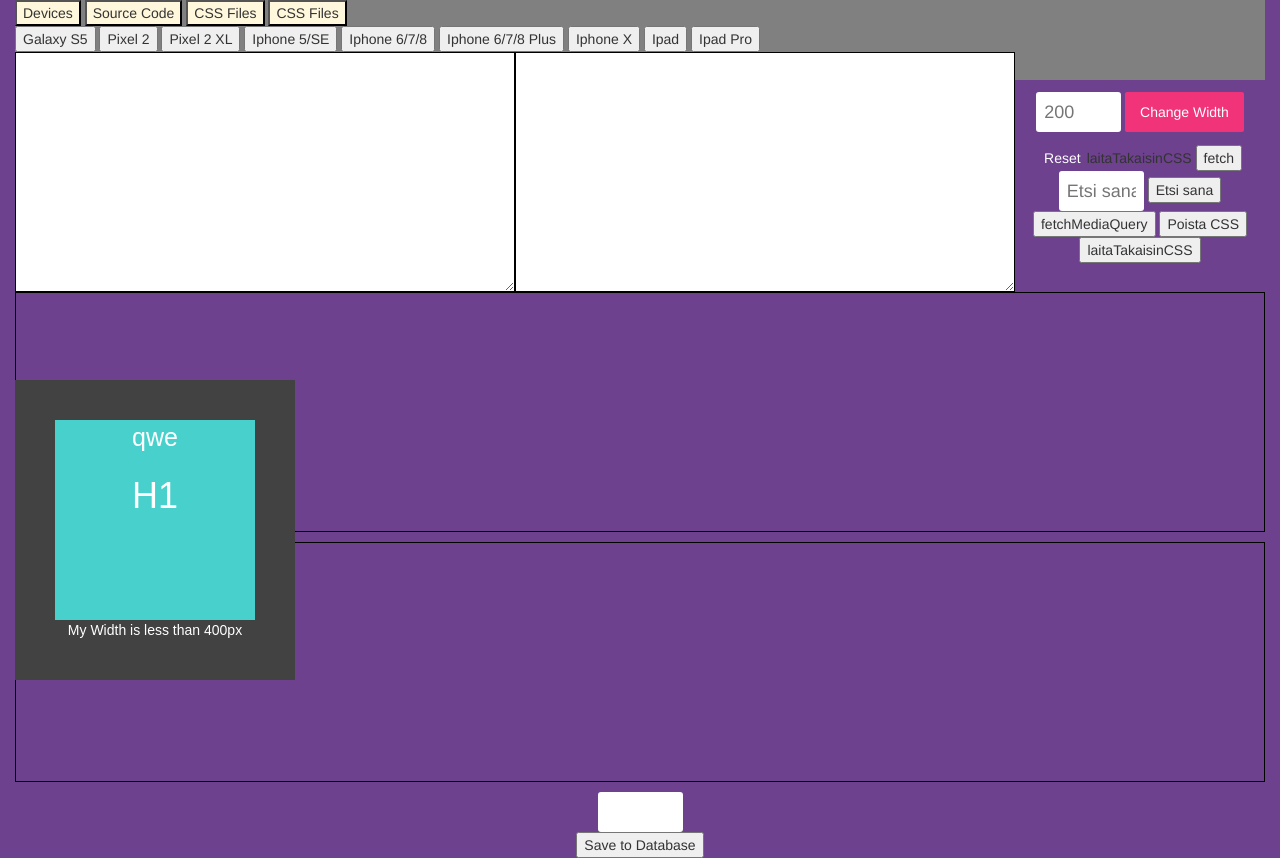
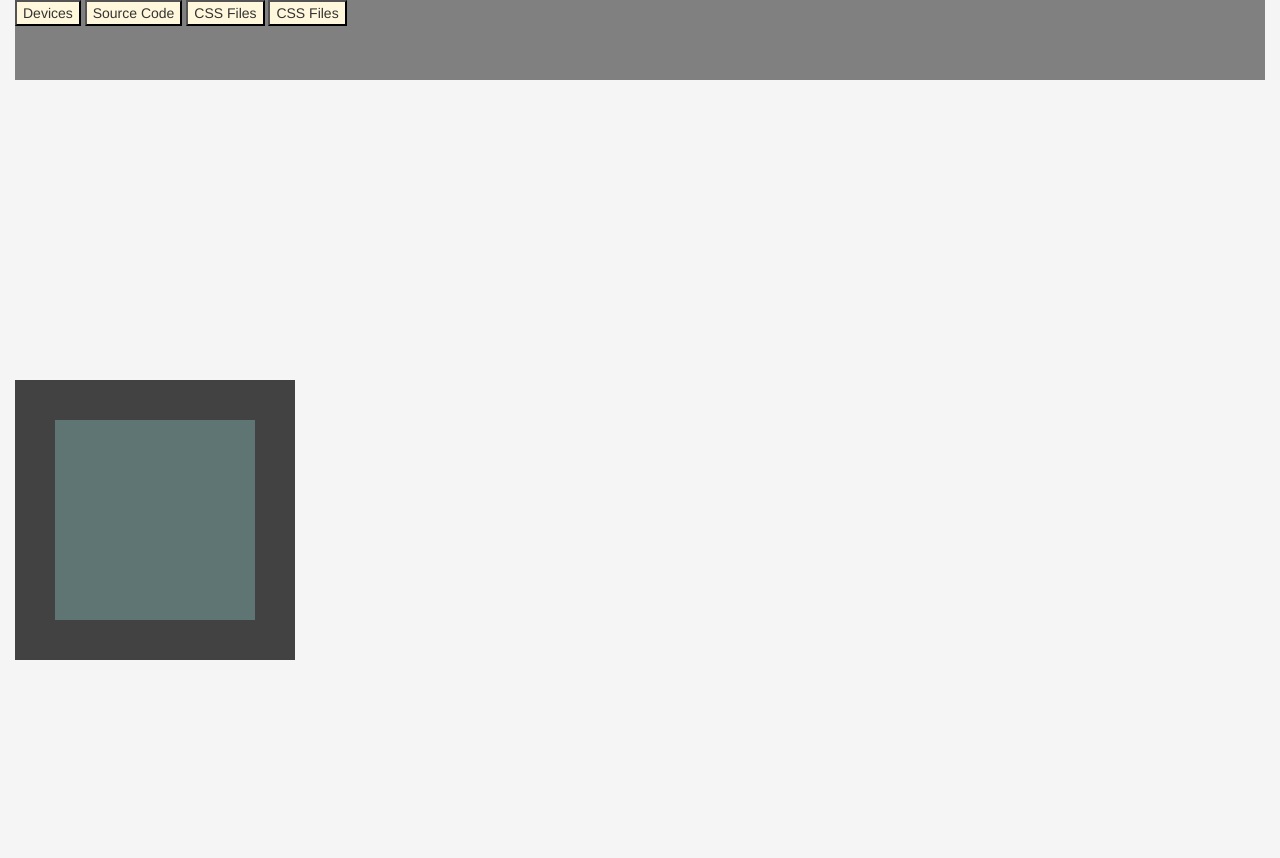
Before and after one commit to jakasco/htmlFetcher, a web app: file public/test.html in a window 1280 px wide. After the commit the page ends 660 px from the top, so only its background shows below. Run offline with its HTML, style and script files only (its server is not run), Linux system fonts and the light colour scheme; some libraries are stand-ins or nearby versions.

Commit message:
Avautumis ja sulkeutumis systeemi lisätty

```diff
--- a/public/css/style.css
+++ b/public/css/style.css
@@ -72,7 +72,7 @@
     font-family: arial;
     box-sizing: border-box;
   }
-
+  /*
   #container[data-size="large"] .big_block:after {
     content: 'My Width is 700px or larger.';
   }
@@ -88,7 +88,7 @@
   #container[data-size="small"] .big_block h1:after {
       font-size: 12px;
   }
-
+  */
   /*
   #container[data-size="small"] body,
       button,
--- /dev/null
+++ b/public/js/navigationButtons.js
@@ -0,0 +1,28 @@
+console.log($("#Navigation").children());
+
+let arrOfChildrenElements = [];
+
+for(let i=1;i <$("#Navigation").children().length; i++){ //alkaa 1:sta koska 0 on napit
+    console.log($("#Navigation").children()[i]);
+    let navElem = $("#Navigation").children()[i];
+    $(navElem).hide();
+    arrOfChildrenElements.push(true); //laita Kaikki napit Falseksi
+}
+
+function hideShowElement(num) {
+    for(let i=1;i <$("#Navigation").children().length; i++){
+        let navElem = $("#Navigation").children()[i];
+        if(num == i){
+            console.log(num+ ", "+i+" , elem:"+arrOfChildrenElements[num].innerHTML);
+            if(arrOfChildrenElements[i+1] === true){
+            $(navElem).show();
+            arrOfChildrenElements[i+1] = false;
+        }else{
+            $(navElem).hide();
+            arrOfChildrenElements[i+1] = true;
+        }
+    }else{
+        $(navElem).hide();
+    }
+}
+}
--- a/public/test.html
+++ b/public/test.html
@@ -14,7 +14,7 @@
     <link href="css/style.css" rel="stylesheet">
     <style>
         body {
-            background-color: #6d418e;
+            background-color: whitesmoke;
             margin: 0;
             padding: 0;
             height: 100%;
@@ -89,15 +89,15 @@
         }
 
         #container[data-size="large"] .big_block:after {
-            content: 'My Width is 700px or larger.';
+          /*  content: 'My Width is 700px or larger.';*/
         }
 
         #container[data-size="medium"] .big_block:after {
-            content: 'My Width is between 400px and 700px';
+           /*   content: 'My Width is between 400px and 700px';*/
         }
 
         #container[data-size="small"] .big_block:after {
-            content: 'My Width is less than 400px';
+          /*    content: 'My Width is less than 400px'; */
         }
 
         #container[data-size="small"] .big_block h1:after {
@@ -174,7 +174,7 @@
         #fetchatti {
             height: 200px;
             width: 200px;
-            background-color: mediumturquoise;
+            background-color:#5f7574;
             overflow: scroll;
         }
 
@@ -202,10 +202,10 @@
     <!--"top: 50%;position: relative;transform: translateY(-50%);-->
     <div id="Navigation" style="width: 100%; height: 10vh; background-color: grey;">
         <div id="navButtons">
-        <button id="naytaNapit" style="background-color:cornsilk;">Devices</button>
-        <button id="naytaNapit" style="background-color:cornsilk;">Source Code</button>
-        <button id="naytaNapit" style="background-color:cornsilk;">CSS Files</button>
-        <button id="naytaNapit" style="background-color:cornsilk;">CSS Files</button>
+        <button id="naytaNapit" onclick="hideShowElement(1)" style="background-color:cornsilk;">Devices</button>
+        <button id="naytaNapit" onclick="hideShowElement(2)" style="background-color:cornsilk;">Source Code</button>
+        <button id="naytaNapit" onclick="hideShowElement(3)" style="background-color:cornsilk;">CSS Files</button>
+        <button id="naytaNapit" onclick="hideShowElement(4)" style="background-color:cornsilk;">CSS Files</button>
         </div>
         <div>
             <button id="Galaxy">Galaxy S5</button>
@@ -244,6 +244,7 @@
 <div id="custom_width">
     <input type="text" id="width_input" placeholder="200">
     <button id="button">Change Width</button>
+
 
     <button id="reset">Reset</button>laitaTakaisinCSS
     <button onclick="fetchData()">fetch</button>
@@ -287,7 +288,7 @@
         <div id="container"
             data-sizes='{"small":{"maxWidth": 400}, "medium":{"minWidth": 400}, "large":{"minWidth": 700}}'>
             <div class="big_block" style="background-color: #424242">
-                <div id="fetchatti">qwe <h1>H1</h1>
+                <div id="fetchatti">
                 </div>
 
 
@@ -443,6 +444,8 @@
     <script src="js/sendToDatabase.js"></script>
     <script src="js/tinycolor-0.9.14.min.js"></script>
     <script src="js/pick-a-color-1.2.3.min.js"></script>
+    <script src="js/navigationButtons.js"></script>
+
 
     <script type="text/javascript">
 
```
